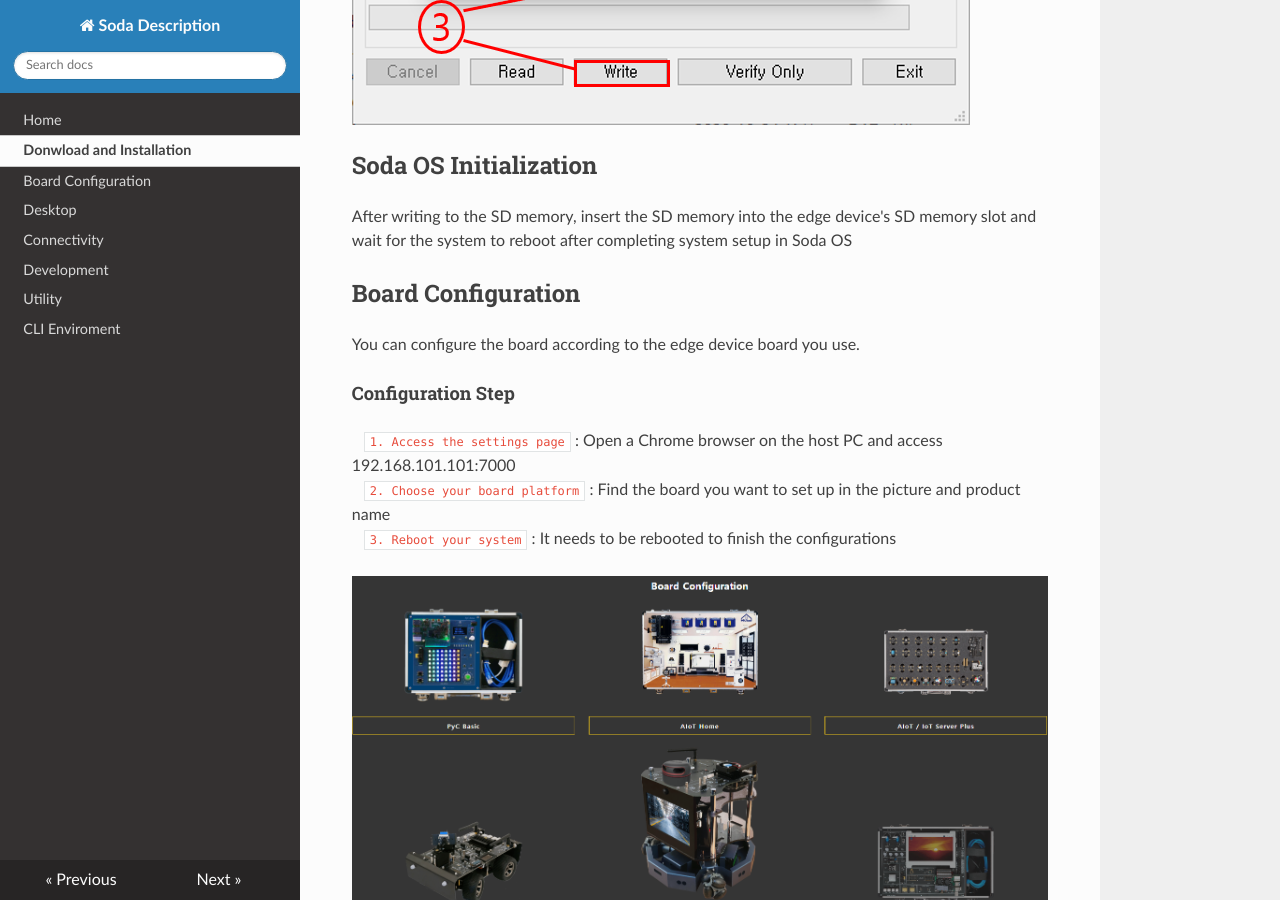
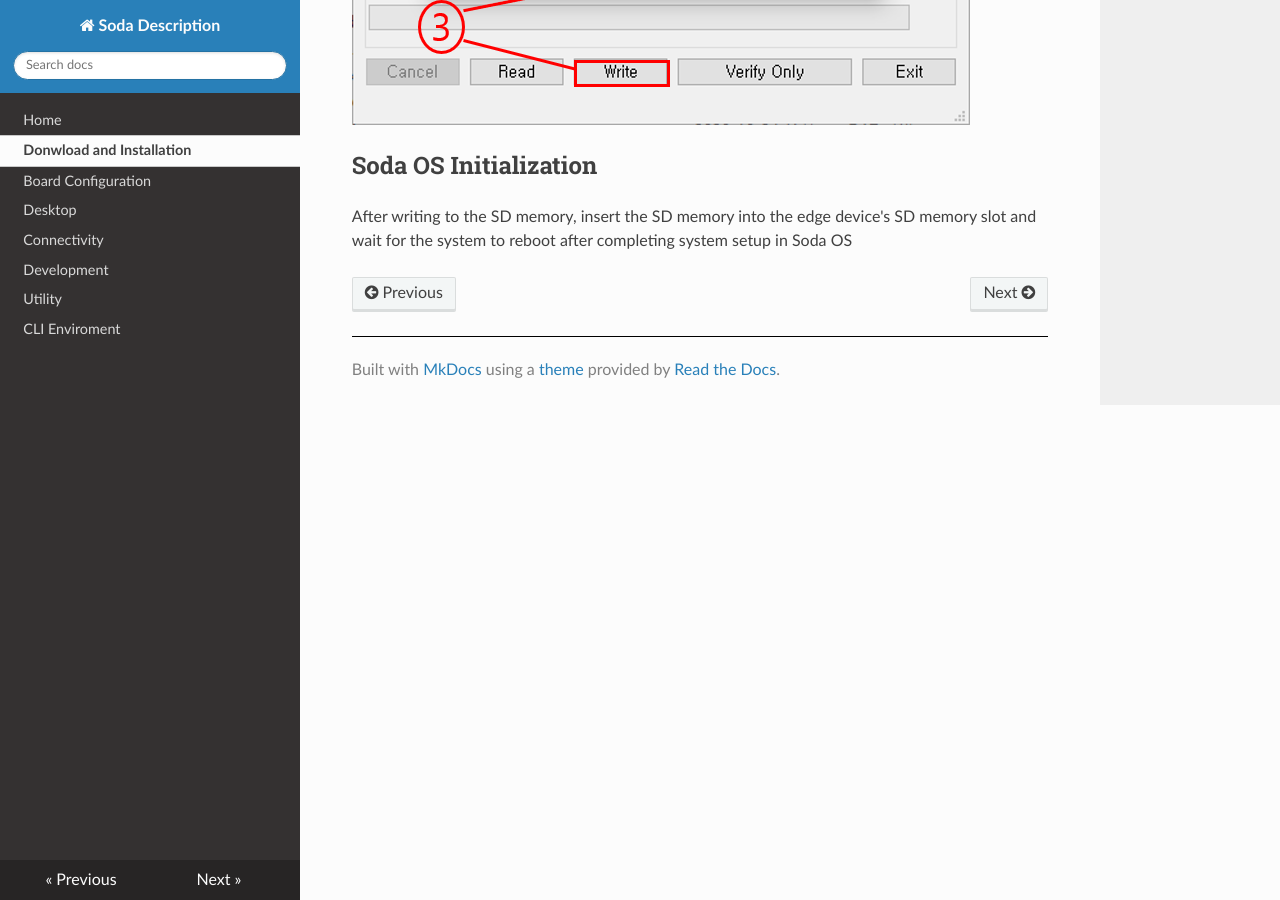
Before and after one commit to hanback-docs/soda_docs, an MkDocs documentation site: the page built from docs/Install.md, in a window 1280 px wide and 900 px high, scrolled down 2662 px. Built offline with MkDocs 1.6.1, drawn with Linux system fonts in a browser that asks for light colours; nearby versions of some CDN libraries.

Commit message:
moving boardconfig from Install.md to BoardConfig.md

```diff
--- a/docs/Install.md
+++ b/docs/Install.md
@@ -46,13 +46,3 @@ After inserting the SD memory into the PC using an SD reader, install the Soda O
 
 <h2> Soda OS Initialization </h2>
 After writing to the SD memory, insert the SD memory into the edge device's SD memory slot and wait for the system to reboot after completing system setup in Soda OS<br>
-
-<h2>Board Configuration</h2>
-You can configure the board according to the edge device board you use.<br>
-
-<h4> Configuration Step </h4>
-&emsp;<code class="code_accent">1. Access the settings page</code> : Open a Chrome browser on the host PC and access 192.168.101.101:7000<br>
-&emsp;<code class="code_accent">2. Choose your board platform</code> : Find the board you want to set up in the picture and product name<br>
-&emsp;<code class="code_accent">3. Reboot your system</code> : It needs to be rebooted to finish the configurations<br>
-
-![image write](./picture/board_configuration.png)
```
